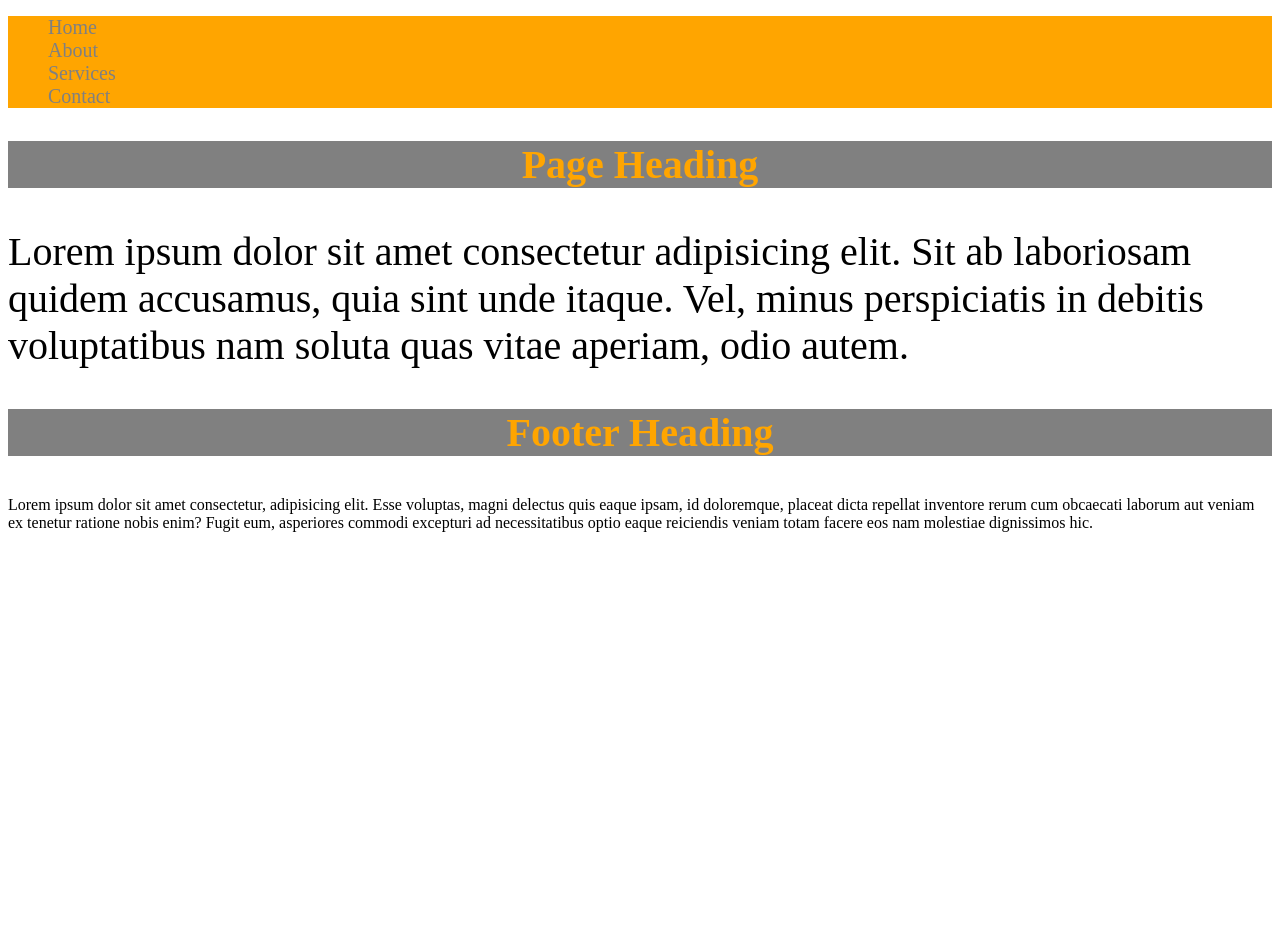
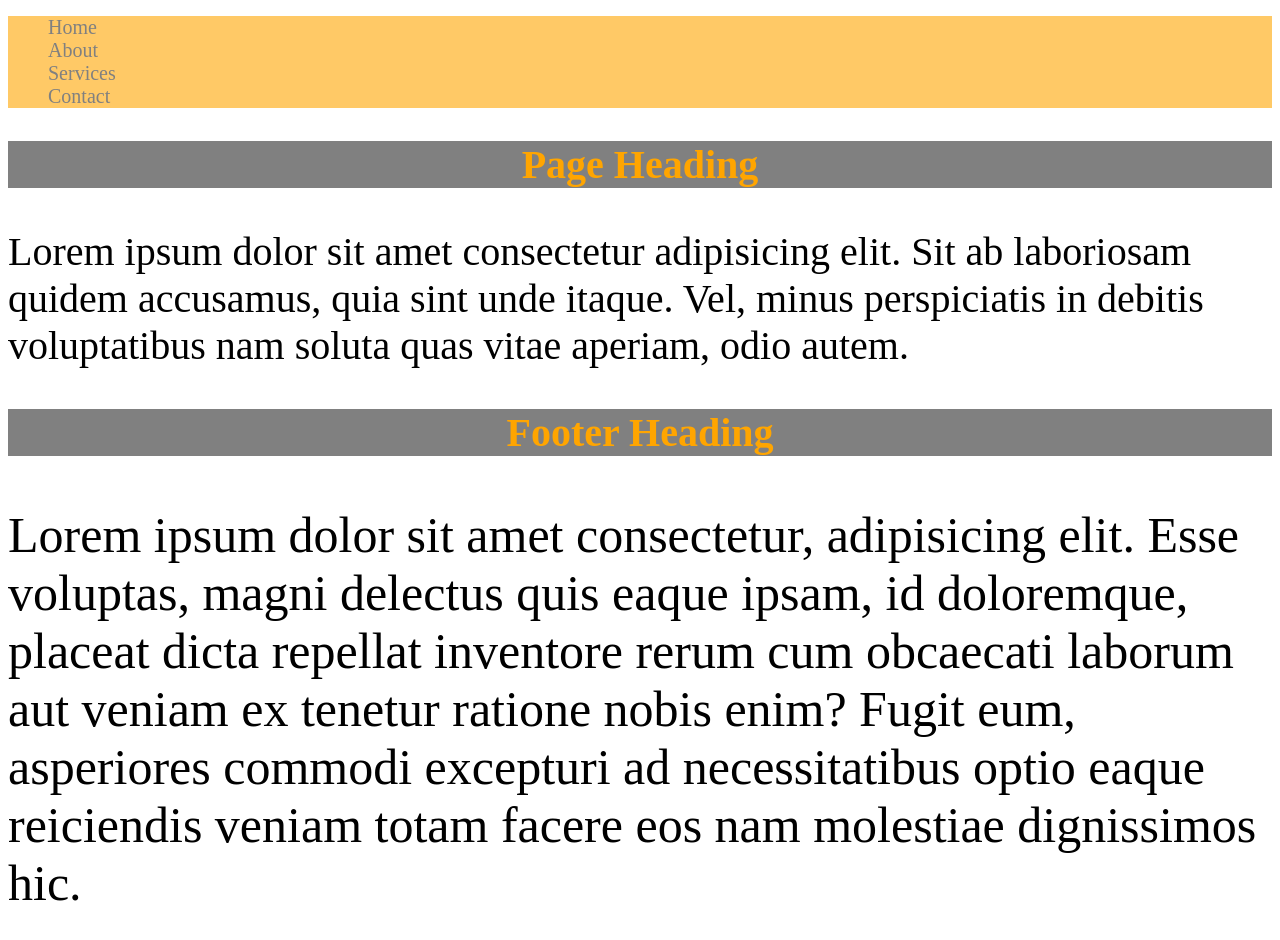
Before and after one commit to rafi021/sass_projects, a website: page 1_sass_introduction/index.html in a window 1280 px wide. Before the commit the page ends 800 px from the top, so only its background shows below. Drawn offline with Linux system fonts and the light colour scheme.

Commit message:
lighten and darken in sass

```diff
--- a/1_sass_introduction/scss/main.scss
+++ b/1_sass_introduction/scss/main.scss
@@ -7,7 +7,8 @@ $font-md: 30px;
 $font-sm: 20px;
 
 .nav{
-    background-color: $color-primary;
+    background-color: lighten($color: $color-primary, $amount: 20%);
+    // background-color: darken($color: $color-primary, $amount: 20%);
     ul{
         li{
             list-style: none;
@@ -43,7 +44,7 @@ $font-sm: 20px;
     text-align: center;
 }
 
-@function fontSize($size){
+@function fontSize($size: 25px){
     @return $size*2;
 }
 
@@ -70,3 +71,7 @@ $font-sm: 20px;
 .banner p{
     font-size: fontSize($font-sm);
 }
+
+.footer p{
+    font-size: fontSize();
+}
```
Also changed, not shown: 1_sass_introduction/css/main.css, 1 other file.
